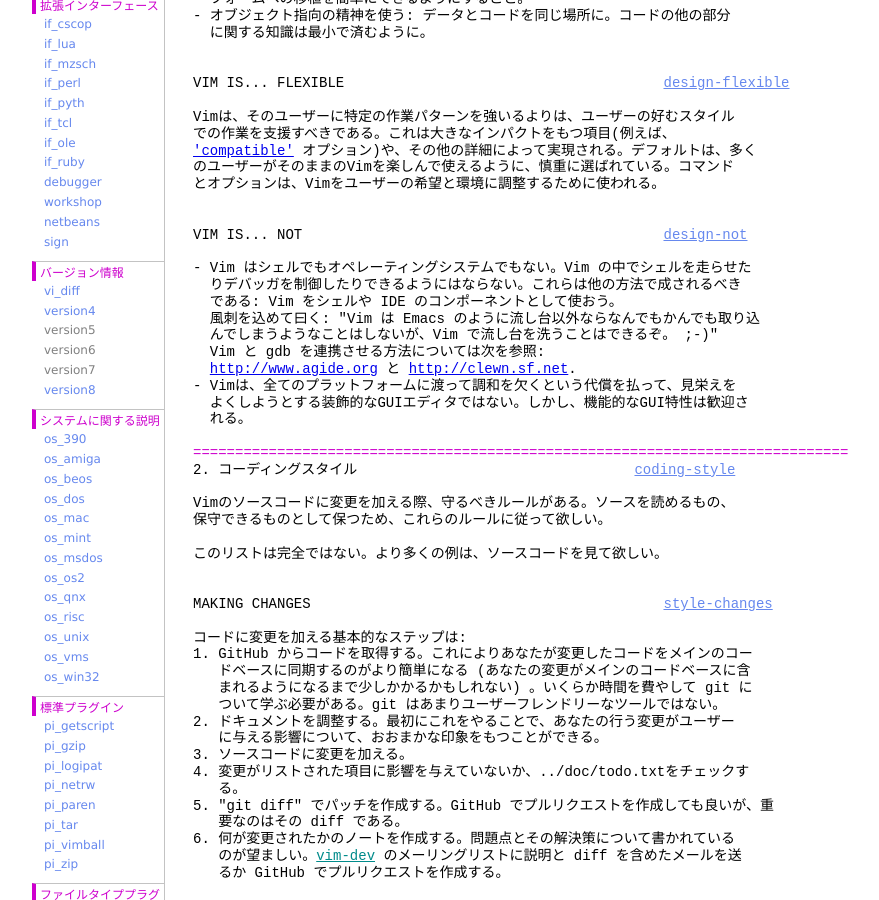
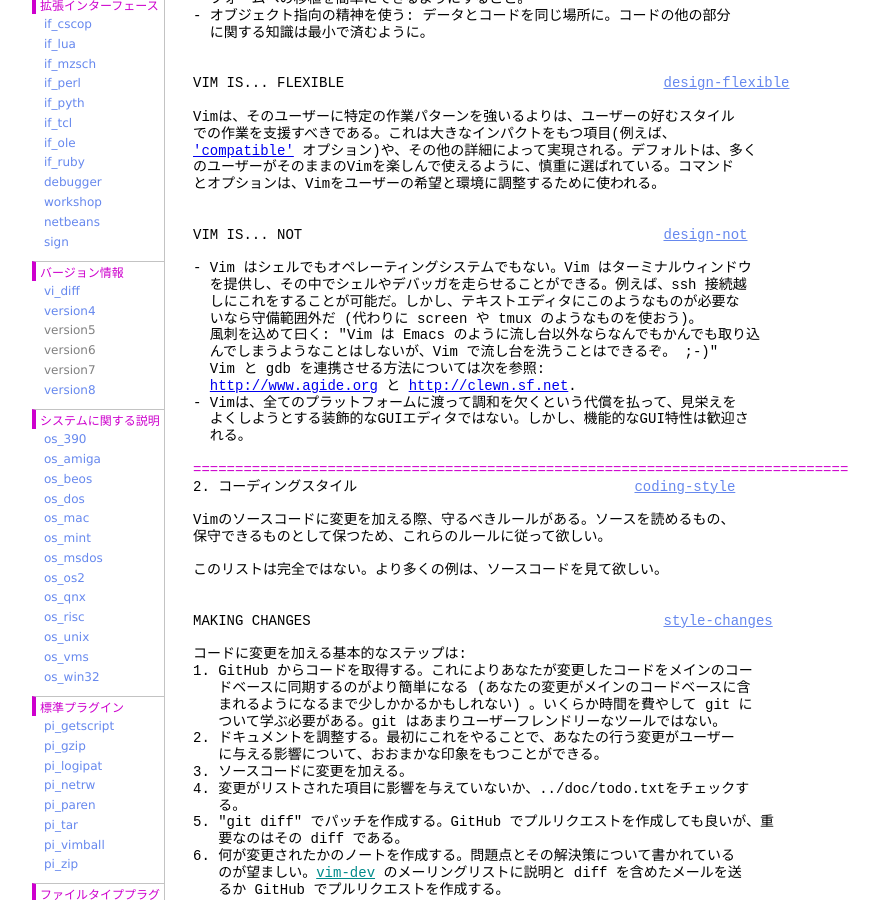
Before and after one commit to vim-jp/vimdoc-ja, a Jekyll site: the page built from develop.html, in a window 1280 px wide and 900 px high, scrolled down 2425 px. Shown: the whole window, without its empty margins (208-1087 px from the left). Built offline with Jekyll 4.4.1, drawn with Linux system fonts in a browser that asks for light colours; nearby versions of some CDN libraries; comment, search, counter and statistics services are not loaded; some of the changed text lies outside the part shown.

Commit message:
Generated by Travis JOB 749.1
https://travis-ci.org/vim-jp/vimdoc-ja-working/builds/280866346

```diff
--- a/develop.html
+++ b/develop.html
@@ -3,7 +3,7 @@
 helpname: 'develop'
 ---
 <div id='vimCodeElement'>
-<a class="Constant" href="develop.html" name="develop.txt">develop.txt</a>&nbsp;&nbsp; For&nbsp;<span class="Identifier">Vim バージョン 8.0.</span>&nbsp;&nbsp;Last change: 2017 Jan 05<br>
+<a class="Constant" href="develop.html" name="develop.txt">develop.txt</a>&nbsp;&nbsp; For&nbsp;<span class="Identifier">Vim バージョン 8.0.</span>&nbsp;&nbsp;Last change: 2017 Jul 31<br>
 <br>
 <br>
 &nbsp;&nbsp;&nbsp;&nbsp;&nbsp;&nbsp;&nbsp;&nbsp;&nbsp;&nbsp;&nbsp;&nbsp;&nbsp;&nbsp;&nbsp;&nbsp;&nbsp;&nbsp;<span class="Identifier">VIMリファレンスマニュアル&nbsp;&nbsp;&nbsp;&nbsp;by Bram Moolenaar</span><br>
@@ -150,9 +150,10 @@
 <br>
 <span class="Statement">VIM IS... NOT&nbsp;&nbsp;&nbsp;&nbsp;&nbsp;&nbsp;&nbsp;&nbsp;&nbsp;&nbsp;&nbsp;&nbsp;&nbsp;&nbsp;&nbsp;&nbsp;&nbsp;&nbsp;&nbsp;&nbsp;&nbsp;&nbsp;&nbsp;&nbsp;&nbsp;&nbsp;&nbsp;&nbsp;&nbsp;&nbsp;&nbsp;&nbsp;&nbsp;&nbsp;&nbsp;&nbsp;&nbsp;&nbsp;&nbsp;&nbsp;&nbsp;&nbsp;&nbsp;</span><a class="Constant" href="develop.html#design-not" name="design-not">design-not</a><br>
 <br>
-- Vim はシェルでもオペレーティングシステムでもない。Vim の中でシェルを走らせた<br>
-&nbsp;&nbsp;りデバッガを制御したりできるようにはならない。これらは他の方法で成されるべき<br>
-&nbsp;&nbsp;である: Vim をシェルや IDE のコンポーネントとして使おう。<br>
+- Vim はシェルでもオペレーティングシステムでもない。Vim はターミナルウィンドウ<br>
+&nbsp;&nbsp;を提供し、その中でシェルやデバッガを走らせることができる。例えば、ssh 接続越<br>
+&nbsp;&nbsp;しにこれをすることが可能だ。しかし、テキストエディタにこのようなものが必要な<br>
+&nbsp;&nbsp;いなら守備範囲外だ (代わりに screen や tmux のようなものを使おう)。<br>
 &nbsp;&nbsp;風刺を込めて曰く: &quot;Vim は Emacs のように流し台以外ならなんでもかんでも取り込<br>
 &nbsp;&nbsp;んでしまうようなことはしないが、Vim で流し台を洗うことはできるぞ。 ;-)&quot;<br>
 &nbsp;&nbsp;Vim と gdb を連携させる方法については次を参照:<br>
```
